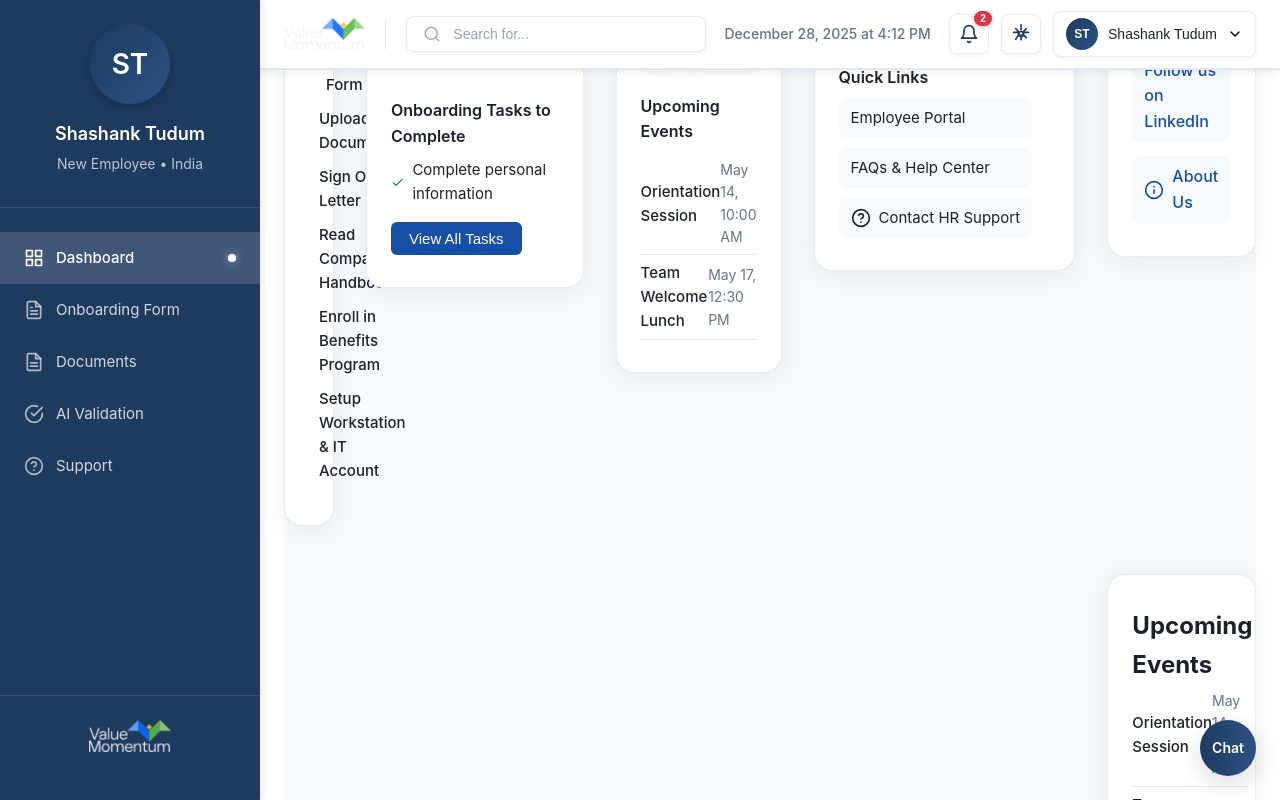
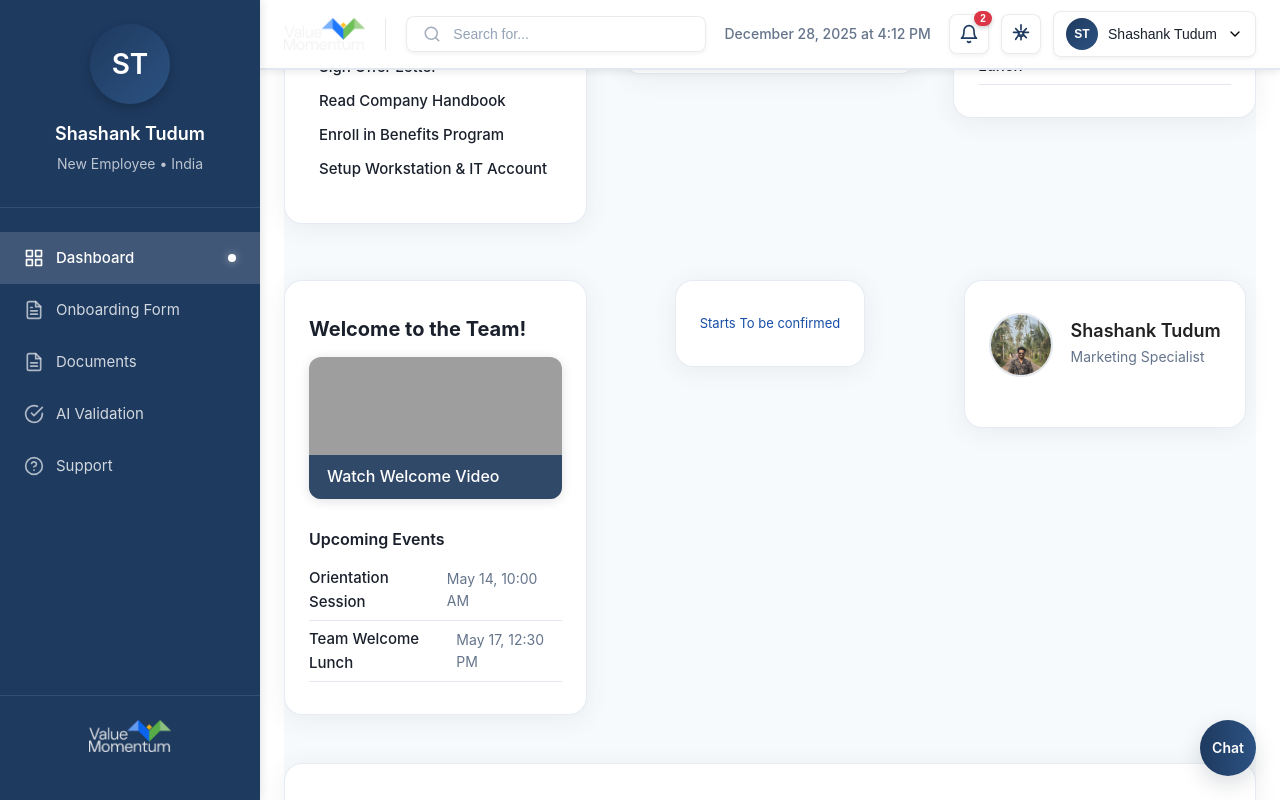
Before and after one commit to vamsi560/hr-onboarding-copy, a React (Create React App) app: page / in a window 1280 px wide. Both pictures are taken after a click on the button "Try Demo Mode". Shown: the part 419-1219 px from the top of the page. Built offline with nearby package versions, Linux system fonts and the light colour scheme; grey boxes are pictures that could not be loaded.

Commit message:
changess

```diff
--- a/src/components/Dashboard/Dashboard.css
+++ b/src/components/Dashboard/Dashboard.css
@@ -269,8 +269,8 @@
 
 .resources-list-modern {
   display: flex;
-  gap: 18px;
-  margin-bottom: 10px;
+  gap: 12px;
+  flex-wrap: wrap;
 }
 
 .resource-item-modern {
@@ -280,6 +280,31 @@
   gap: 4px;
   font-size: 14px;
   color: #174ea6;
+}
+
+.resource-btn-modern {
+  display: inline-flex;
+  align-items: center;
+  gap: 8px;
+  background: #174ea6;
+  color: #fff;
+  border: none;
+  border-radius: 8px;
+  padding: 10px 20px;
+  font-size: 16px;
+  font-weight: 500;
+  margin-right: 12px;
+  margin-bottom: 10px;
+  cursor: pointer;
+  box-shadow: 0 2px 8px rgba(60,72,88,0.08);
+  transition: background 0.2s, box-shadow 0.2s;
+}
+.resource-btn-modern:hover {
+  background: #005580;
+  box-shadow: 0 4px 16px rgba(60,72,88,0.16);
+}
+.resource-btn-modern .icon {
+  font-size: 20px;
 }
 
 .quicklinks-block-modern {
--- a/src/components/Dashboard/Dashboard.js
+++ b/src/components/Dashboard/Dashboard.js
@@ -113,7 +113,7 @@ const Dashboard = () => {
     <div className="dashboard dashboard-modern">
       {/* Personalized Welcome Section */}
       <div className="dashboard-hero-text dashboard-hero-bg">
-        <h1 className="dashboard-title">Welcome Aboard, {displayName}!</h1>
+        <h1 className="dashboard-title">Welcome, {displayName}!</h1>
         <p className="dashboard-subtitle">We're excited to have you join us. Your onboarding journey is underway!</p>
         <div className="progress-bar-welcome">
           <div className="progress-bar-track">
@@ -123,9 +123,9 @@ const Dashboard = () => {
         </div>
       </div>
 
-      <div className="dashboard-modern-grid">
-        {/* Timeline/Progress Tracker */}
-        <Card className="dashboard-card timeline-card">
+      <div className="dashboard-main-grid dashboard-main-grid-v2">
+        {/* First row: Progress, Pending Tasks, Upcoming Events */}
+        <Card className="dashboard-card progress-card">
           <h2 className="section-title">Onboarding Steps</h2>
           <ul className="timeline-list">
             {onboardingSteps.map((step, idx) => (
@@ -136,19 +136,7 @@ const Dashboard = () => {
             ))}
           </ul>
         </Card>
-
-        {/* Left Column: Profile & Tasks */}
-        <Card className="dashboard-card profile-tasks-card">
-          <div className="profile-block">
-            <img src={formData.photoUrl || process.env.PUBLIC_URL + '/images/shashank.jpg'} alt={displayName} className="profile-avatar-modern" />
-            <div className="profile-info-modern">
-              <div className="profile-name-modern">{displayName}</div>
-              <div className="profile-role-modern">{formData.designation || 'Marketing Specialist'}</div>
-              <div className="profile-date-modern">
-                <Icon name="calendar" /> Starts {joiningDateText}
-              </div>
-            </div>
-          </div>
+        <Card className="dashboard-card pending-tasks-card">
           <div className="tasks-list-modern">
             <div className="tasks-title-modern">Onboarding Tasks to Complete</div>
             <ul>
@@ -165,9 +153,20 @@ const Dashboard = () => {
             <button className="view-tasks-btn-modern">View All Tasks</button>
           </div>
         </Card>
+        <Card className="dashboard-card events-card">
+          <h2 className="section-title">Upcoming Events</h2>
+          <ul className="events-list-modern">
+            {upcomingEvents.map((event, idx) => (
+              <li key={idx} className="event-item-modern">
+                <span className="event-name-modern">{event.title}</span>
+                <span className="event-date-modern">{event.date}</span>
+              </li>
+            ))}
+          </ul>
+        </Card>
 
-        {/* Center Column: Welcome & Events */}
-        <Card className="dashboard-card welcome-main-card">
+        {/* Second row: Welcome (span 2 columns), Start Date, Profile */}
+        <Card className="dashboard-card welcome-card expanded-welcome-card">
           <div className="welcome-title-modern">Welcome to the Team!</div>
           <div className="welcome-video-modern">
             <iframe
@@ -194,19 +193,21 @@ const Dashboard = () => {
             </ul>
           </div>
         </Card>
-
-        {/* Upcoming Events Calendar */}
-        <Card className="dashboard-card events-card">
-          <h2 className="section-title">Upcoming Events</h2>
-          <ul className="events-list-modern">
-            {upcomingEvents.map((event, idx) => (
-              <li key={idx} className="event-item-modern">
-                <span className="event-name-modern">{event.title}</span>
-                <span className="event-date-modern">{event.date}</span>
-              </li>
-            ))}
-          </ul>
+        <Card className="dashboard-card start-date-card beside-welcome">
+          <div className="profile-date-modern">
+            <Icon name="calendar" /> Starts {joiningDateText}
+          </div>
         </Card>
+        <Card className="dashboard-card profile-detail-card">
+          <div className="profile-block">
+            <img src={formData.photoUrl || process.env.PUBLIC_URL + '/images/shashank.jpg'} alt={displayName} className="profile-avatar-modern" />
+            <div className="profile-info-modern">
+              <div className="profile-name-modern">{displayName}</div>
+              <div className="profile-role-modern">{formData.designation || 'Marketing Specialist'}</div>
+            </div>
+          </div>
+        </Card>
+      </div>
 
       {/* Right Column: Resources & Links */}
       <Card className="dashboard-card resources-links-card">
@@ -214,9 +215,13 @@ const Dashboard = () => {
           <div className="resources-title-modern">Connect & Learn More</div>
           <div className="resources-list-modern">
             {helpfulResources.map((res, idx) => (
-                <a key={idx} className="resource-item-modern" href={res.url} target="_blank" rel="noopener noreferrer">
+              <button
+                key={idx}
+                className="resource-btn-modern"
+                onClick={() => window.open(res.url, '_blank', 'noopener,noreferrer')}
+              >
                 <Icon name={res.icon} /> {res.label}
-                </a>
+              </button>
             ))}
           </div>
         </div>
@@ -243,7 +248,7 @@ const Dashboard = () => {
           ))}
         </div>
       </Card>
-      </div>
+
       {/* Footer Bar */}
       <div className="dashboard-footer-modern">
         <div className="footer-help-modern">
```
Lines whose indentation alone changed are shown as unchanged.
